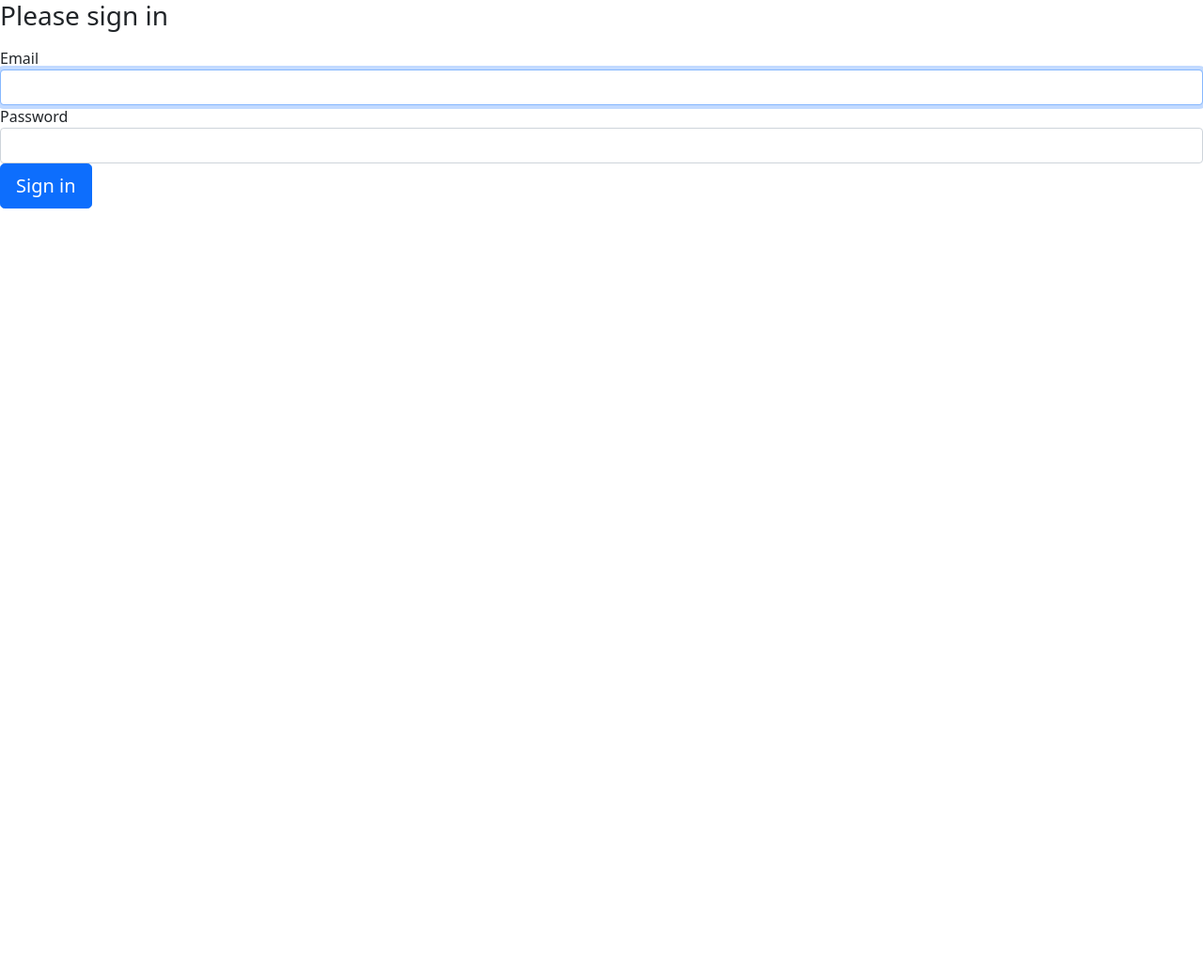
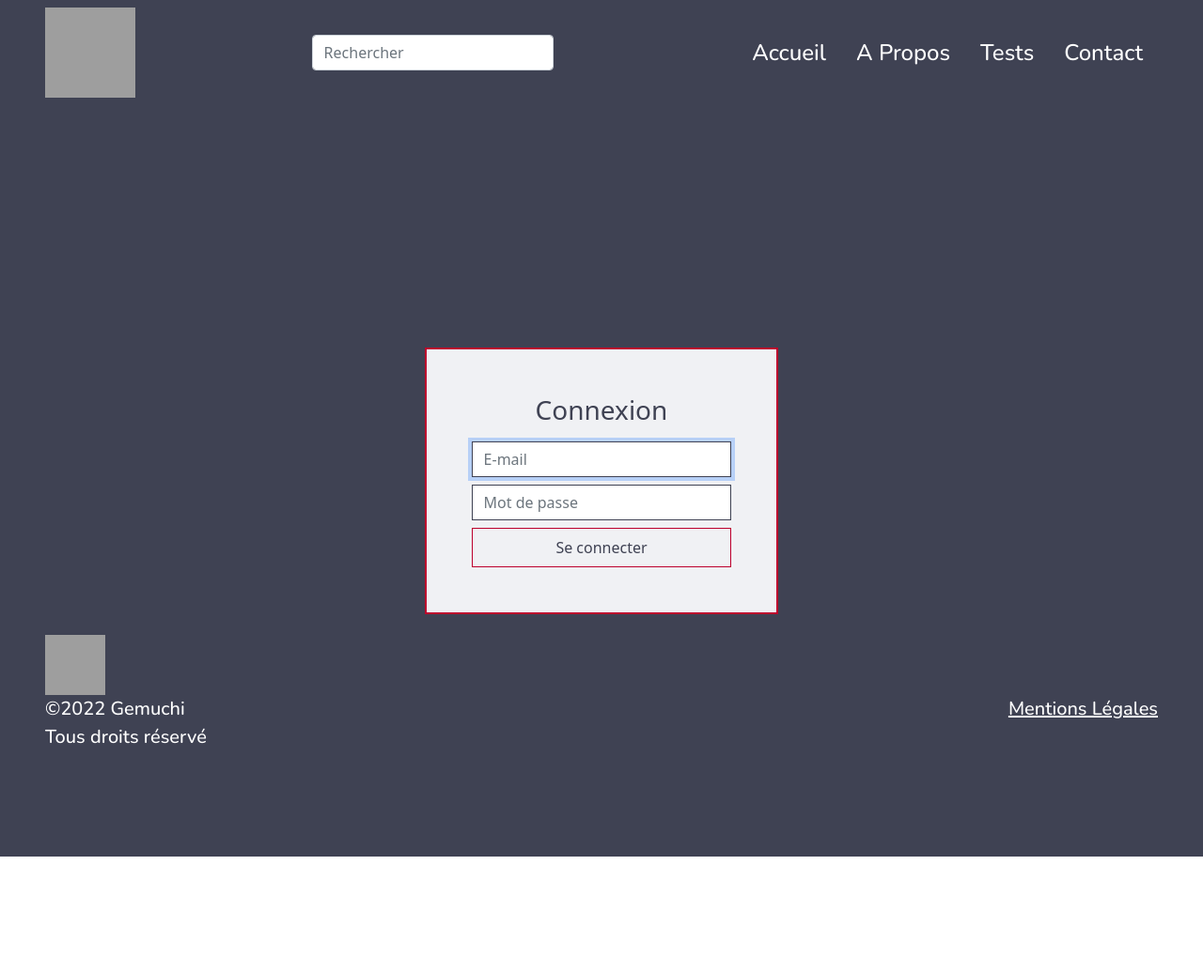
Before and after one commit to Aiakuma/Gemuchi, a PHP site: template templates/security/login.html.twig in a window 1280 px wide. Shown: the whole page at 94% size. Before the commit the page ends 222 px from the top, so only its background shows below. Run offline with PHP 8.4, Linux system fonts and the light colour scheme; the template is opened without the code that fills it, so the values that code supplies are empty; some libraries are stand-ins or nearby versions; grey boxes are pictures that could not be loaded.

Commit message:
Header-footer ++ login-lili

```diff
--- a/public/css/style.css
+++ b/public/css/style.css
@@ -1,3 +1,43 @@
+
+/* Colors */
+.japanRed {background-color: #BC002D;}
+.purpleGrey {background-color: #3f4253;}
+.strongGrey{background-color: #707070;}
+.lightGrey{background-color:#C2C6D9;}
+.lightWhite{background-color: #F0F1F4;}
+.fullWhite{background-color: #FFF;}
+.fullBlack {background-color: #000;}
+
+/* Typography */
+@font-face {
+    font-family: "flood";
+    src: url("../typography/Flood.otf") format("opentype");
+}
+
+@font-face {
+    font-family: "nunito-medium";
+    src: url("../typography/Nunito-Medium.ttf") format("truetype");
+}
+.t_Flood {font-family: "Flood";}
+.t_Nunito {font-family: "nunito-medium";}
+.nav-link {color:#FFF}
+
+
+/*Taille*/
+.XS {
+    width : 5vh;
+    height : 5vh;
+}
+
+.S {
+    width : 8vh;
+    height : 8vh;
+}
+
+.M {
+    width : 12vh;
+    height : 12vh;}
+
 /*** TESTS **/
 
 #dropdownMenu2,.btn-submit{
@@ -109,3 +149,47 @@ label{
     border-radius: 0px;
     color: #ffffff;
 }
+
+
+.content{
+    height: 100vh;
+    background-color: #3F4253;
+
+}
+
+.h1-login{color: #3F4253;}
+
+.form-login{
+    background-color: #f0f1f4;
+    border: 2px solid #BC002D;
+    width:30%;
+}
+
+#inputEmail, #inputPassword{
+    border: 1px solid #3F4253;
+    border-radius: 0px;
+}
+
+.btn-login{
+    background-color: #f0f1f4;
+    color: #3F4253;
+    border: 1px solid #BC002D;
+    font-size: 16px;
+    border-radius: 0px;
+    align-self: center;
+    box-shadow: #BC002D;
+    width: 100%;
+}
+
+.btn-login:hover{
+    background-color: #BC002D;
+    border: 1px solid #BC002D;
+}
+
+/** PAS bon
+.btn-login:active{
+    background-color: #BC002D;
+    border: 1px solid #BC002D;
+    box-shadow: #BC002D;
+}
+ **/
--- a/src/Controller/SecurityController.php
+++ b/src/Controller/SecurityController.php
@@ -10,7 +10,7 @@ use Symfony\Component\Security\Http\Authentication\AuthenticationUtils;
 class SecurityController extends AbstractController
 {
     /**
-     * @Route("/login", name="app_login")
+     * @Route("/connexion", name="app_login")
      */
     public function login(AuthenticationUtils $authenticationUtils): Response
     {
--- /dev/null
+++ b/templates/_footer.html.twig
@@ -0,0 +1,9 @@
+<footer class="purpleGrey position-sticky bottom-0 start-0 px-5">
+    <div class="d-flex">
+        <img src="{{ asset('/images/Logo_Japon.svg')}}" alt="Logo" class="col-1 S">
+    </div>
+    <div class="d-flex justify-content-between">
+        <span class="d-flex text-white fs-5 t_Nunito">{{ '&#169;' }}2022 Gemuchi</br> Tous droits réservé</span>
+        <a class="d-flex nav_link text-white fs-5 t_Nunito"> Mentions Légales </a>
+    </div>
+</footer>
--- /dev/null
+++ b/templates/_header.html.twig
@@ -0,0 +1,22 @@
+<header class="purpleGrey position-sticky top-0 start-0 px-5">
+    <nav class="navbar navbar-expand-lg navbar-light d-flex justify-content-between">
+        <img class="d-flex M" src="{{ asset('/images/Logo_Japon.svg')}}" alt="Logo">
+        <form class="d-flex">
+            <input class="form-control me-2" type="search" placeholder="Rechercher" aria-label="Search">
+        </form>
+        <ul class="nav">
+            <li class="nav-item">
+                <a class="nav-link text-white fs-4 t_Nunito" href="#">Accueil</a>
+            </li>
+            <li class="nav-item">
+                <a class="nav-link text-white fs-4 t_Nunito" style="font-family: "nunito-medium" color:#FFF;" href="#">A Propos</a>
+            </li>
+            <li class="nav-item">
+                <a class="nav-link text-white fs-4 t_Nunito" style="font-family: "nunito-medium" color:#FFF" href="#">Tests</a>
+            </li>
+            <li class="nav-item">
+                <a class="nav-link text-white fs-4 t_Nunito" style="font-family: "Nunito-medium"" href="#">Contact</a>
+            </li>
+        </ul>
+    </nav>
+</header>
--- a/templates/base.html.twig
+++ b/templates/base.html.twig
@@ -16,9 +16,10 @@
             {{ encore_entry_script_tags('app') }}
         {% endblock %}
     </head>
-    <body>
+    <body style ="min-vw-100;min-vh-100">
+        {{include("_header.html.twig")}}
         {% block body %}{% endblock %}
-
+        {{ include('_footer.html.twig') }}
     </body>
     <script src="https://cdn.jsdelivr.net/npm/bootstrap@5.1.3/dist/js/bootstrap.bundle.min.js" integrity="sha384-ka7Sk0Gln4gmtz2MlQnikT1wXgYsOg+OMhuP+IlRH9sENBO0LRn5q+8nbTov4+1p" crossorigin="anonymous"></script>
     <script src="{{ asset('js/script.js')}}"></script>
--- a/templates/security/login.html.twig
+++ b/templates/security/login.html.twig
@@ -1,24 +1,24 @@
 {% extends 'base.html.twig' %}
 
-{% block title %}Log in!{% endblock %}
+{% block title %}Connexion{% endblock %}
 
 {% block body %}
-<form method="post">
+<div class="container-fluid content d-flex justify-content-center align-items-center ">
+    <div class="form-login p-5 ">
+        <form method="post">
     {% if error %}
         <div class="alert alert-danger">{{ error.messageKey|trans(error.messageData, 'security') }}</div>
     {% endif %}
 
     {% if app.user %}
         <div class="mb-3">
-            You are logged in as {{ app.user.username }}, <a href="{{ path('app_logout') }}">Logout</a>
+            Bonjour {{ app.user.username }}, vous êtes bien connecté(e). <a href="{{ path('app_logout') }}">Se déconnecter</a>
         </div>
     {% endif %}
 
-    <h1 class="h3 mb-3 font-weight-normal">Please sign in</h1>
-    <label for="inputEmail">Email</label>
-    <input type="email" value="{{ last_username }}" name="email" id="inputEmail" class="form-control" autocomplete="email" required autofocus>
-    <label for="inputPassword">Password</label>
-    <input type="password" name="password" id="inputPassword" class="form-control" autocomplete="current-password" required>
+    <h1 class="h1-login h3 mb-3 font-weight-normal text-center">Connexion</h1>
+    <input type="email" value="{{ last_username }}" name="email" id="inputEmail" class="form-control mb-2" autocomplete="email" placeholder="E-mail" required autofocus>
+    <input type="password" name="password" id="inputPassword" class="form-control mb-2" autocomplete="current-password" placeholder="Mot de passe" required>
 
     <input type="hidden" name="_csrf_token"
            value="{{ csrf_token('authenticate') }}"
@@ -35,8 +35,11 @@
         </div>
     #}
 
-    <button class="btn btn-lg btn-primary" type="submit">
-        Sign in
+    <button class="btn btn-lg btn-primary btn-login" type="submit">
+        Se connecter
     </button>
 </form>
+    </div>
+</div>
+
 {% endblock %}
```
Also changed, not shown: public/images/Logo_Japon.png (added), public/images/Logo_Japon.svg (added), public/typography/Flood.otf (added), public/typography/Nunito-Medium.ttf (added), 5 other files.
